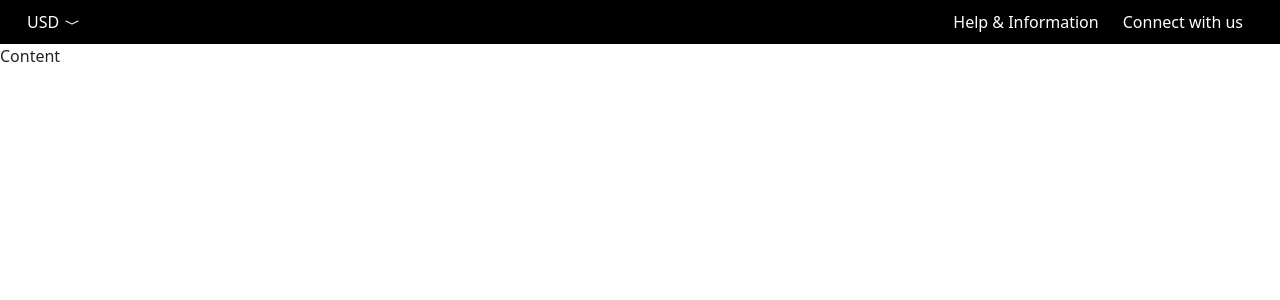
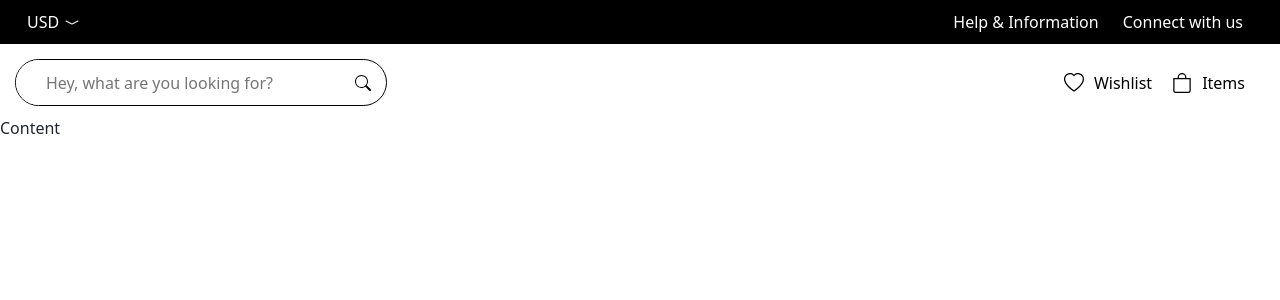
Before and after one commit to lp1984x/e-commerce, a React (Create React App) app: page / in a window 1280 px wide. Shown: the top 300 px of the page. Built offline with nearby package versions, Linux system fonts and the light colour scheme.

Commit message:
searchBar

```diff
--- a/src/Header/Header.tsx
+++ b/src/Header/Header.tsx
@@ -1,10 +1,12 @@
 import React from "react";
 import Topbar from "./Topbar/Topbar";
+import SearchBar from "./SearchBar/SearchBar";
 
 export default function Header() {
   return (
     <header className="header">
       <Topbar />
+      <SearchBar />
     </header>
   );
 }
--- /dev/null
+++ b/src/Header/SearchBar/SearchBar.tsx
@@ -0,0 +1,27 @@
+import React from "react";
+import "./searchBat.scss";
+import * as Icon from "react-bootstrap-icons";
+
+export default function SearchBar() {
+  return (
+    <div className="searchBar">
+      <form className="searchBar__searchSection">
+        <input
+          className="searchBar__search"
+          placeholder="Hey, what are you looking for?"
+        />
+        <Icon.Search className="searchBar__find" />
+      </form>
+      <div className="searchBar__cartSection">
+        <a href="#none" className="searchBar__link">
+          <Icon.Heart className="searchBar__icons" />
+          Wishlist
+        </a>
+        <a href="#none" className="searchBar__link">
+          <Icon.Bag className="searchBar__icons" />
+          Items
+        </a>
+      </div>
+    </div>
+  );
+}
--- /dev/null
+++ b/src/Header/SearchBar/searchBat.scss
@@ -0,0 +1,57 @@
+@import "/src/palette";
+
+.searchBar {
+  display: flex;
+  justify-content: space-between;
+  padding: 15px 25px 10px 15px;
+  color: $lightest;
+}
+
+.searchBar__searchSection {
+  position: relative;
+  border: 1px solid $darkest;
+  border-radius: 50px;
+  width: 30%;
+}
+
+.searchBar__search {
+  border-radius: 50px;
+  width: 90%;
+  height: 45px;
+  padding: 15px 30px;
+  border: 0;
+}
+
+.searchBar__find {
+  position: absolute;
+  top: 15px;
+  right: 15px;
+  color: black;
+}
+.searchBar__find:hover {
+  transform: scale(1.1);
+
+  cursor: pointer;
+}
+
+.searchBar__cartSection {
+  display: flex;
+  flex-wrap: nowrap;
+}
+
+.searchBar__link {
+  display: flex;
+  align-items: center;
+  text-decoration: none;
+  color: $darkest;
+  padding: 10px;
+}
+.searchBar__link:hover {
+  color: $darkest;
+  transform: scale(1.1);
+}
+
+.searchBar__icons {
+  font-size: 20px;
+  margin-right: 10px;
+}
--- a/src/Header/Topbar/Topbar.tsx
+++ b/src/Header/Topbar/Topbar.tsx
@@ -17,7 +17,6 @@ export default function Topbar() {
           className="topbar__buttons"
           href="#none"
           onClick={() => setopen((prev) => !prev)}
-          onBlur={() => setopen((prev) => !prev)}
         >
           {current}
           <Icon.ChevronCompactDown className="topbar__button-icon" />
@@ -27,7 +26,10 @@ export default function Topbar() {
             <li
               key={index}
               className="topbar__submenu-buttons"
-              onClick={() => dispatch(setCurrency(item))}
+              onClick={() => {
+                dispatch(setCurrency(item));
+                setopen((prev) => !prev);
+              }}
             >
               {item}
             </li>
--- a/src/Header/Topbar/topbar.scss
+++ b/src/Header/Topbar/topbar.scss
@@ -42,6 +42,7 @@
   transform: scaleY(1);
   transform-origin: 0 0;
   transition: 0.2s;
+  z-index: 999;
 }
 
 .topbar__submenu {
@@ -51,4 +52,5 @@
 .topbar__submenu-buttons {
   padding: 5px 0;
   border-top: 1px solid $lightest;
+  cursor: pointer;
 }
```
